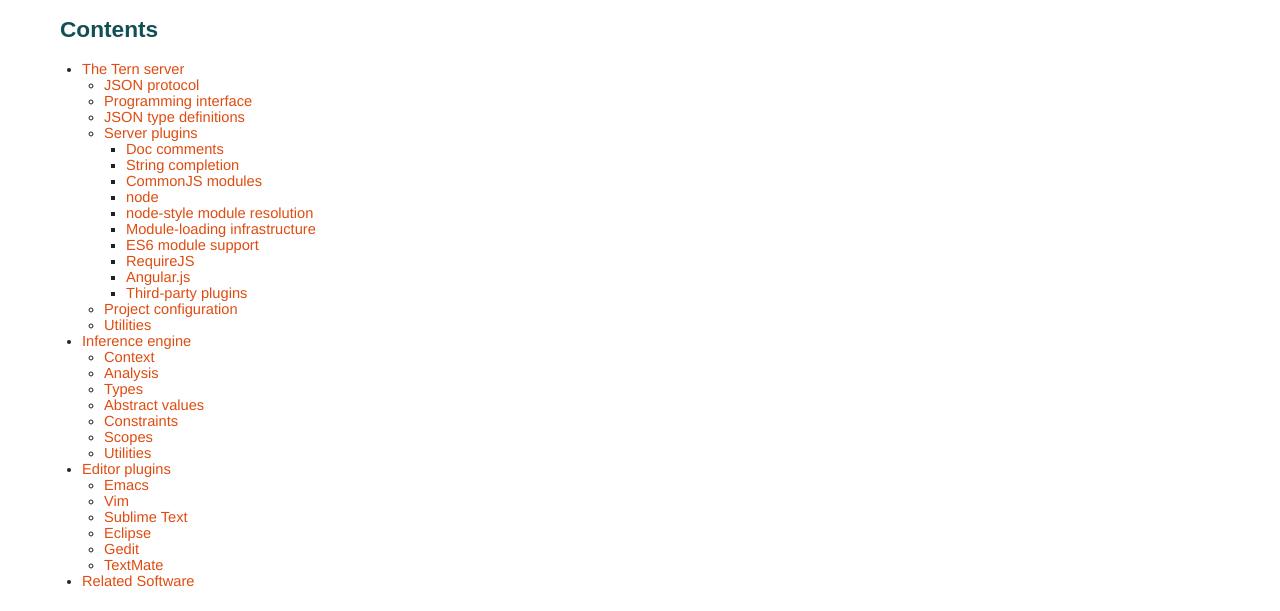
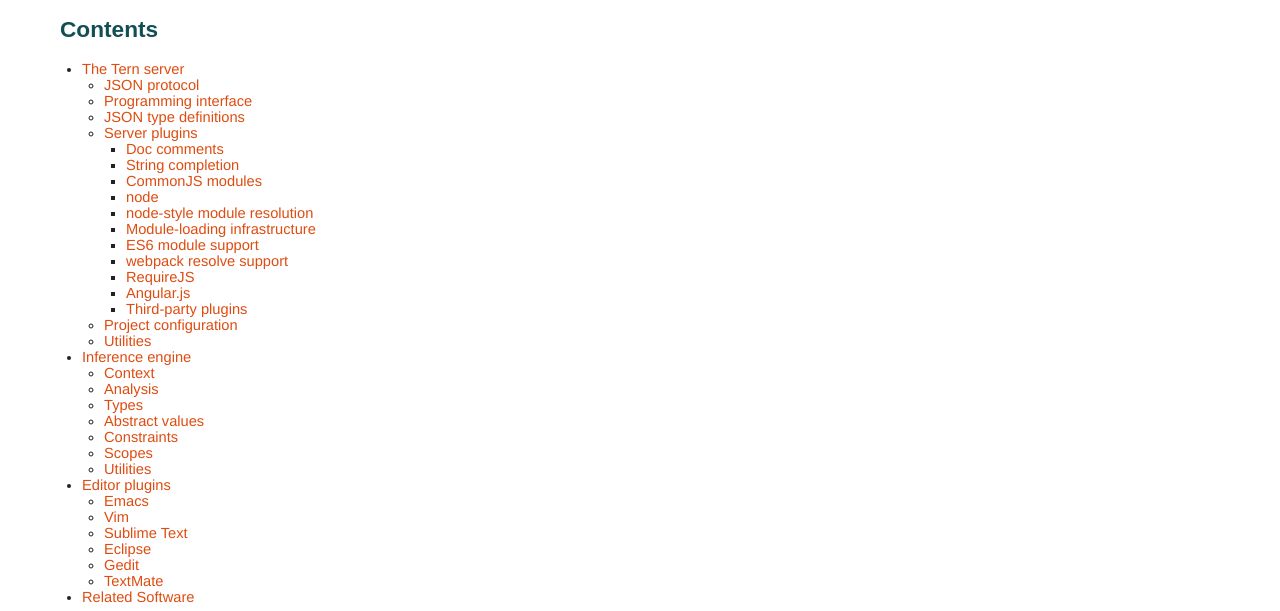
Before and after one commit to ternjs/tern, a website: page doc/manual.html in a window 1280 px wide. Shown: the part 178-789 px from the top of the page. Drawn offline with Linux system fonts and the light colour scheme; a web font is replaced by a local one.

Commit message:
add plugin_webpack link to TOC

```diff
--- a/doc/manual.html
+++ b/doc/manual.html
@@ -83,6 +83,11 @@
 <li>
 <p>
 <a href="#plugin_es_modules">ES6 module support</a>
+</p>
+</li>
+<li>
+<p>
+<a href="#plugin_webpack">webpack resolve support</a>
 </p>
 </li>
 <li>
--- a/doc/manual.txt
+++ b/doc/manual.txt
@@ -22,6 +22,7 @@
 *** <<plugin_node_resolve,node-style module resolution>>
 *** <<plugin_modules,Module-loading infrastructure>>
 *** <<plugin_es_modules,ES6 module support>>
+*** <<plugin_webpack,webpack resolve support>>
 *** <<plugin_requirejs,RequireJS>>
 *** <<plugin_angular,Angular.js>>
 *** <<plugin_third_party,Third-party plugins>>
```
